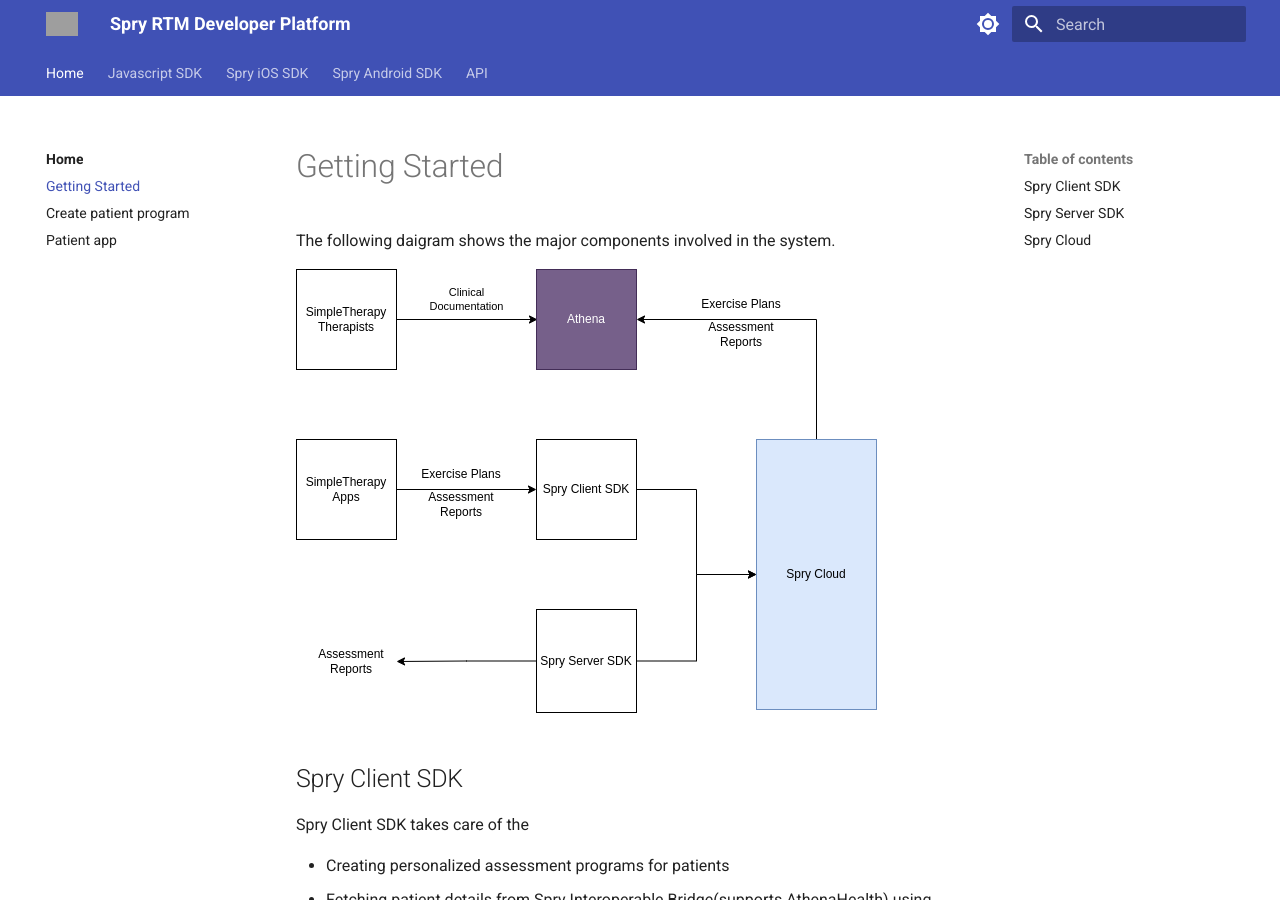
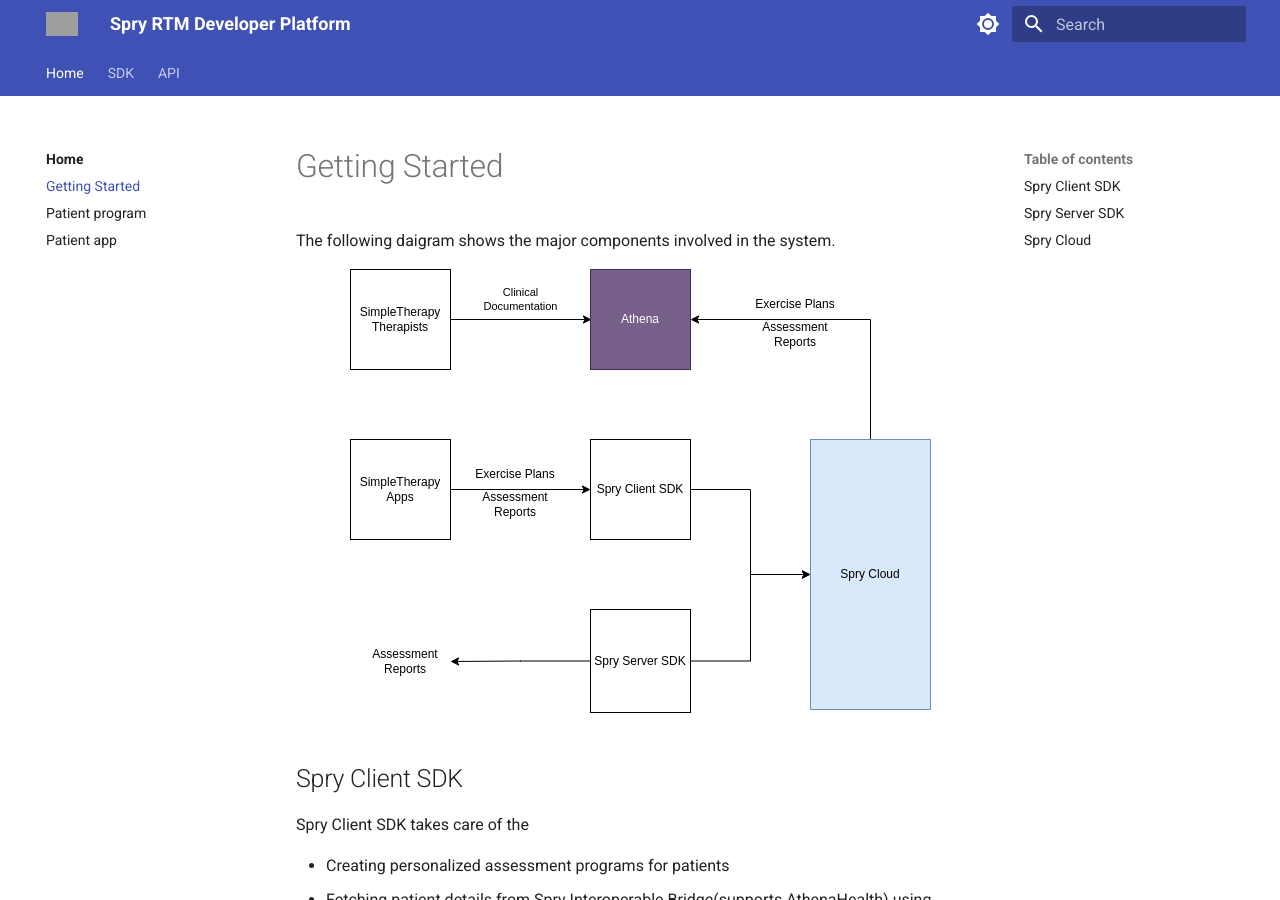
Before and after one commit to spry-ai/ap-sdk-docs, an MkDocs documentation site: the page built from docs/getting_started.md, in a window 1280 px wide and 900 px high. Built offline with MkDocs 1.6.1 and Material for MkDocs 9.7.7, drawn with Linux system fonts in a browser that asks for light colours; grey boxes are pictures that could not be loaded.

```diff
--- a/docs/getting_started.md
+++ b/docs/getting_started.md
@@ -2,8 +2,9 @@
 
 The following daigram shows the major components involved in the system.
 
-
-![](assets/Spry-ML-Interoperable-Major Blocks.png)
+<p align="center">
+<img src="/assets/Spry-ML-Interoperable-MajorBlocks.png" />
+</p>
 
 
 ## Spry Client SDK
--- a/mkdocs.yml
+++ b/mkdocs.yml
@@ -59,6 +59,7 @@ theme:
 plugins:
   - search
   - mkdocs-video
+  - swagger-ui-tag
 
 # Extensions
 markdown_extensions:
@@ -105,18 +106,16 @@ nav:
   - Home:
     - index.md
     - 'getting_started.md'
-    - 'create_patient_program.md'
+    - 'patient_program.md'
     - 'patient_app.md'
-  - Javascript SDK:
+  - SDK:
     - 'js_sdk/index.md'
-    - 'js_sdk/install.md'
-    - 'js_sdk/configure.md'
-  - Spry iOS SDK:
-    - 'ios/index.md'
-    - 'ios/install.md'
-  - Spry Android SDK:
-    - 'android/index.md'
-    - 'android/install.md'
+    - iOS:
+      - 'ios/index.md'
+      - 'ios/install.md'
+    - Android:
+      - 'android/index.md'
+      - 'android/install.md'
   - API:
     - 'api/index.md'
     - 'api/authentication.md'
@@ -125,6 +124,8 @@ nav:
       - 'api/core/user.md'
       - 'api/core/session.md'
       - 'api/core/prescriber.md'
+    - 'api/swagger.md'
+
 
 extra:
   generator: false
--- a/requirements.txt
+++ b/requirements.txt
@@ -1,2 +1,5 @@
 mkdocs-material
 mkdocs-video
+flask
+jinja2
+mkdocs-swagger-ui
```
Also changed, not shown: docs/api/swagger.md (added, +2 -0 lines), docs/patient_program.md (renamed from docs/create_patient_program.md, +2 -2 lines), docs/api/index.md (line endings or trailing spaces), docs/assets/Spry-ML-Interoperable-MajorBlocks.png (renamed from docs/assets/Spry-ML-Interoperable-Major Blocks.png), docs/js_sdk/configure.md (deleted).
